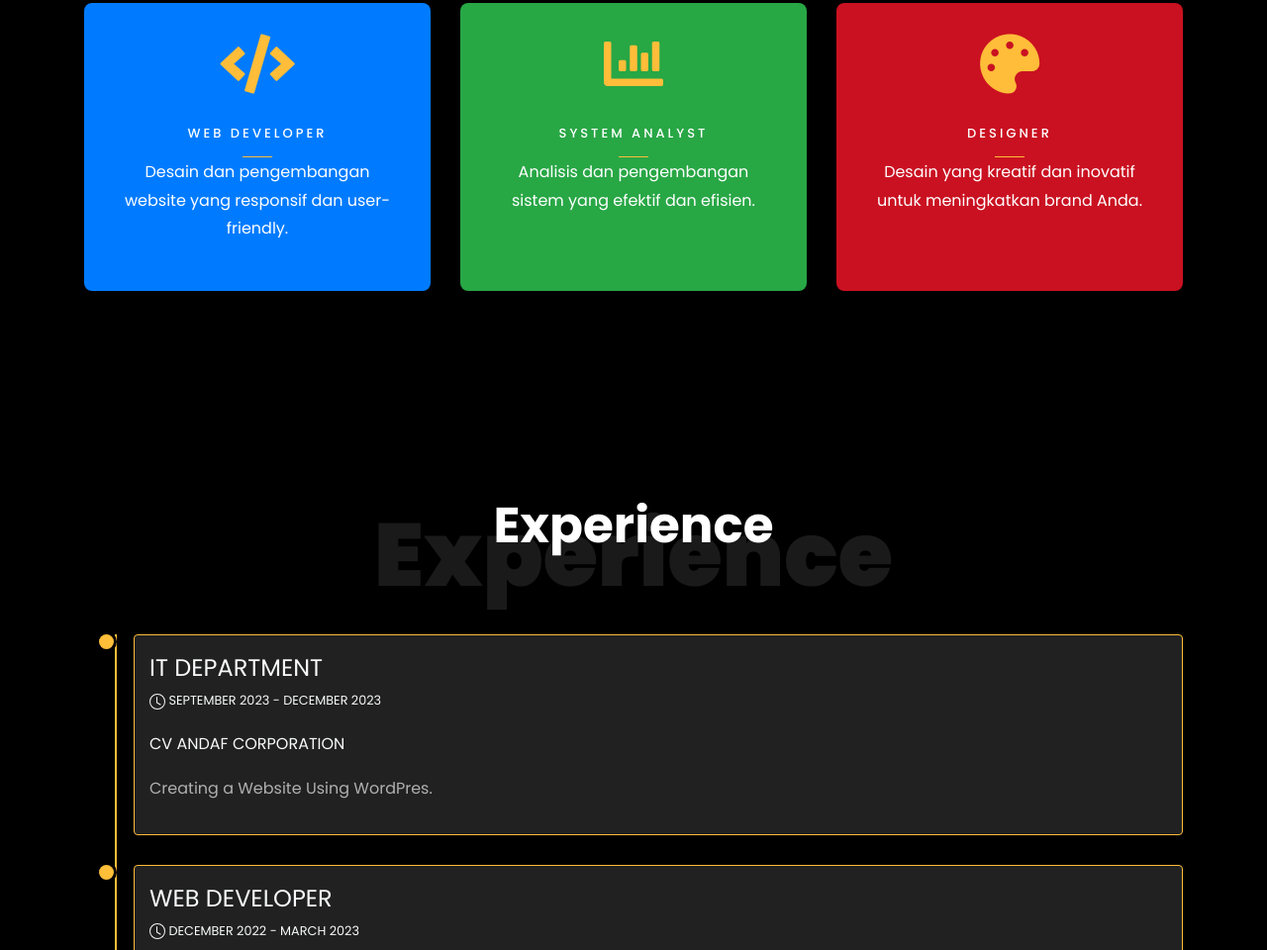
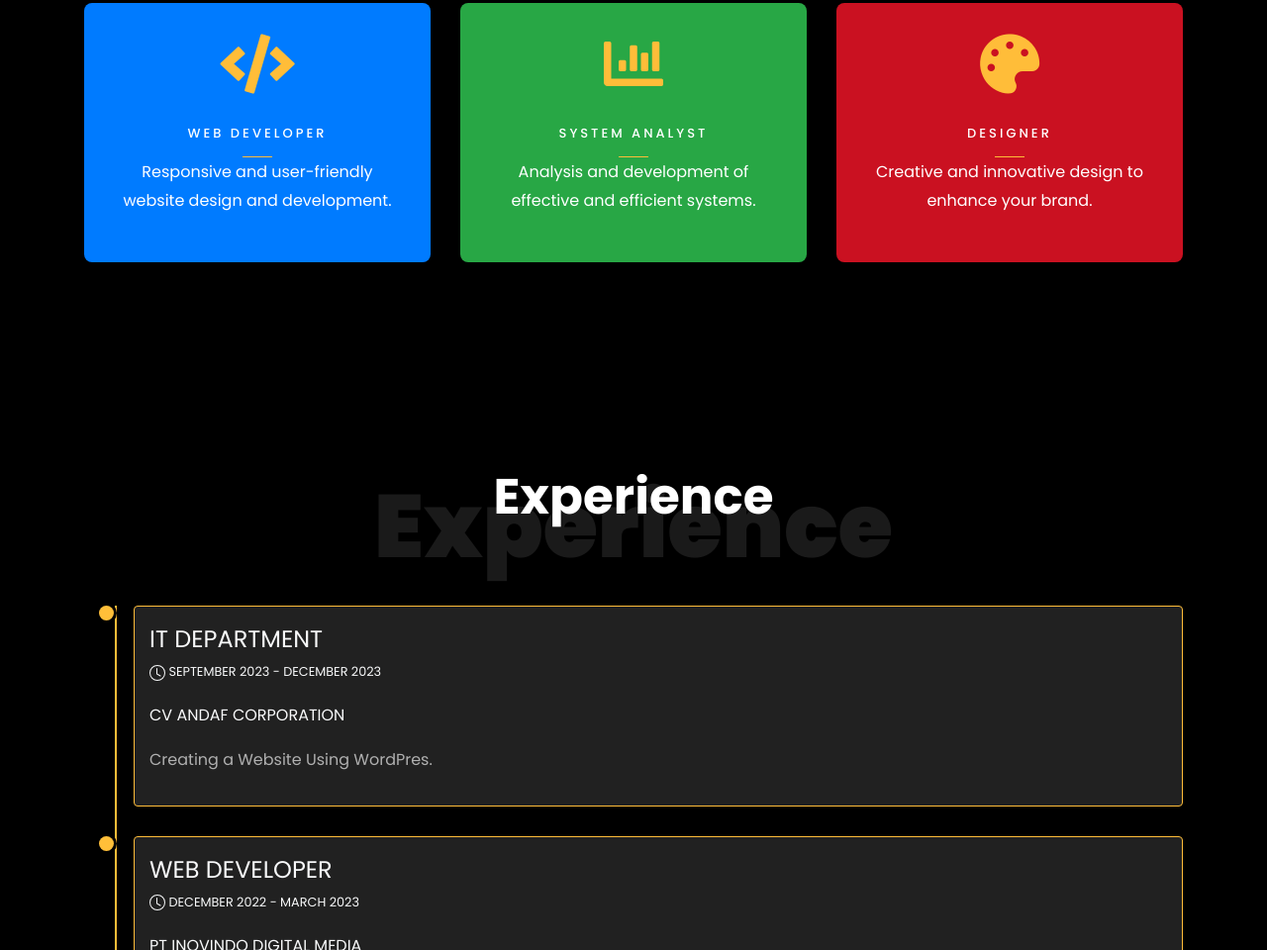
Before and after one commit to bintangardany/bintangardany, a plain HTML site: page index.html in a window 1280 px wide. Shown: the part 1598-2558 px from the top of the page at 99% size. Drawn offline with Linux system fonts and the light colour scheme.

Commit message:
Update index.html

```diff
--- a/index.html
+++ b/index.html
@@ -163,7 +163,7 @@
 				</span>
 				<div class="desc">
 				  <h3 class="mb-3" style="color: #fff;">Web Developer</h3>
-				  <p style="color: #fff;">Desain dan pengembangan website yang responsif dan user-friendly.</p>
+				  <p style="color: #fff;">Responsive and user-friendly website design and development.</p>
 				</div>
 			  </div>
 			</div>
@@ -174,7 +174,7 @@
 				</span>
 				<div class="desc">
 				  <h3 class="mb-3" style="color: #fff;">System Analyst</h3>
-				  <p style="color: #fff;">Analisis dan pengembangan sistem yang efektif dan efisien.</p>
+				  <p style="color: #fff;">Analysis and development of effective and efficient systems.</p>
 				</div>
 			  </div>
 			</div>
@@ -185,7 +185,7 @@
 				</span>
 				<div class="desc">
 				  <h3 class="mb-3" style="color: #fff;">Designer</h3>
-				  <p style="color: #fff;">Desain yang kreatif dan inovatif untuk meningkatkan brand Anda.</p>
+				  <p style="color: #fff;">Creative and innovative design to enhance your brand.</p>
 				</div>
 			  </div>
 			</div>
```
